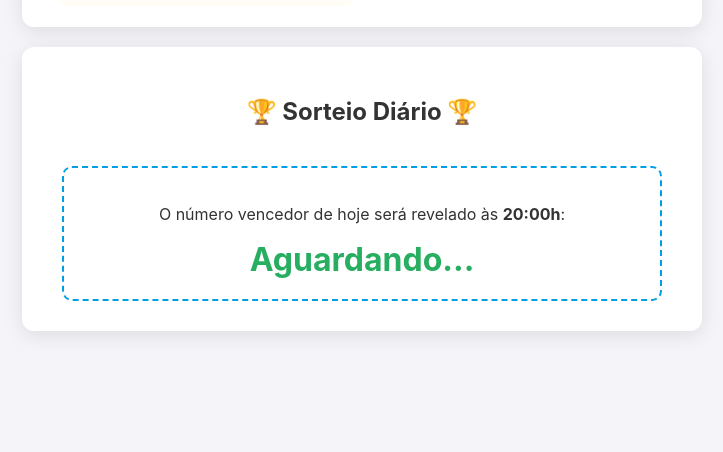
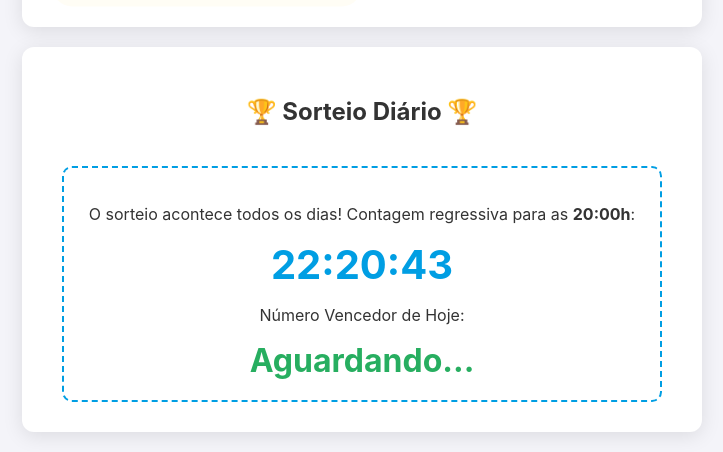
Before and after one commit to Tedesqui/rifa, a website: page index.html in a window 1280 px wide. Shown: the part 534-986 px from the top of the page, without its empty margins (278-1001 px from the left). Before the commit the page ends 885 px from the top, so only its background shows below. Drawn offline with Linux system fonts and the light colour scheme; no server answers.

Commit message:
Update index.html

```diff
--- a/index.html
+++ b/index.html
@@ -19,6 +19,13 @@
         .badge { position: absolute; top: -1px; right: -1px; background-color: var(--highlight-color); color: var(--dark-text); padding: 5px 15px; font-size: 0.8em; font-weight: bold; border-bottom-left-radius: 10px; }
         @keyframes pulse-border { 0% { box-shadow: 0 0 0 0 rgba(255,193,7,.7); } 70% { box-shadow: 0 0 0 10px rgba(255,193,7,0); } 100% { box-shadow: 0 0 0 0 rgba(255,193,7,0); } }
         .results-container { margin-top: 40px; padding: 20px; border: 2px dashed var(--primary-color); border-radius: 10px; }
+        /* CSS PARA A CONTAGEM REGRESSIVA */
+        #countdown {
+            font-size: 2.5em;
+            font-weight: bold;
+            margin: 10px 0;
+            color: var(--primary-color);
+        }
         .winner-number { font-size: 2em; font-weight: bold; color: #27ae60; }
         .modal-overlay { position: fixed; top: 0; left: 0; width: 100%; height: 100%; background-color: rgba(0,0,0,0.7); display: none; justify-content: center; align-items: center; z-index: 1000; }
         .modal-content { background-color: #fff; padding: 30px; border-radius: 10px; max-width: 400px; width: 90%; text-align: center; position: relative; max-height: 80vh; overflow-y: auto; }
@@ -32,13 +39,11 @@
         #email-form-group button:hover { background-color: #007bb5; }
         .copy-button { background-color: var(--primary-color); color: white; border: none; padding: 10px 20px; text-align: center; font-size: 16px; margin: 10px 2px; cursor: pointer; border-radius: 5px; }
         #copy-message { margin-top: 10px; color: green; font-weight: bold; display: none; }
-        /* BOTÃO PARA VER NÚMEROS */
         .my-numbers-button {
             background-color: #28a745; color: white; border: none; padding: 10px 20px;
             font-size: 1em; border-radius: 8px; cursor: pointer; margin-top: 20px;
             display: none; /* Começa escondido */
         }
-        /* ESTILOS PARA O MODAL DE NÚMEROS SALVOS */
         .ticket-list { list-style-type: none; padding: 0; margin-top: 20px; }
         .ticket-item { background-color: #f4f4f9; border-left: 5px solid var(--primary-color); margin-bottom: 15px; padding: 15px; text-align: left; border-radius: 5px; }
         .ticket-item .date { font-size: 0.8em; color: #666; }
@@ -48,7 +53,7 @@
 <body>
     <div class="container">
         <h1>Rifa Online Especial!</h1>
-        <p>Escolha uma opção, pague com PIX e se acertar o número sorteado receba 10 VEZES o valor que apostou!</p>
+        <p><strong>Escolha uma opção, pague com PIX e se acertar o número sorteado receba 10 VEZES o valor que apostou!</strong></p>
         <div class="options-container">
             <div class="option-card" onclick="openPixModal(5.00)"><h3>1 Número</h3><div class="price">R$ 5,00</div></div>
             <div class="option-card" onclick="openPixModal(10.00)"><h3>3 Números</h3><div class="price">R$ 10,00</div></div>
@@ -60,7 +65,9 @@
     <div class="container">
         <h2>🏆 Sorteio Diário 🏆</h2>
         <div class="results-container">
-            <p>O número vencedor de hoje será revelado às <strong>20:00h</strong>:</p>
+            <p>O sorteio acontece todos os dias! Contagem regressiva para as <strong>20:00h</strong>:</p>
+            <div id="countdown">--:--:--</div>
+            <p>Número Vencedor de Hoje:</p>
             <div class="winner-number">Aguardando...</div>
         </div>
     </div>
@@ -96,8 +103,7 @@
             <span class="close-button" onclick="closeMyNumbersModal()">&times;</span>
             <h2>Seus Bilhetes Salvos</h2>
             <div id="my-tickets-container">
-                <ul class="ticket-list" id="ticket-list-ul">
-                    </ul>
+                <ul class="ticket-list" id="ticket-list-ul"></ul>
             </div>
         </div>
     </div>
@@ -105,14 +111,11 @@
     <script>
         let paymentCheckInterval, currentAmount, currentEmail, currentPaymentId;
 
-        // FUNÇÃO DO MODAL DE PAGAMENTO CORRIGIDA
         function openPixModal(amount) {
             currentAmount = amount;
             document.getElementById('pix-modal').style.display = 'flex';
-            // Garante que o formulário de email sempre apareça primeiro
             document.getElementById('email-form-group').style.display = 'block';
             document.getElementById('pix-payment-group').style.display = 'none';
-            // Limpa o campo de e-mail para novas compras
             const emailInput = document.getElementById('user-email');
             if(emailInput) emailInput.value = '';
         }
@@ -189,7 +192,6 @@
             });
         }
 
-        // Funções para o Modal "Meus Números"
         function showMyNumbers() {
             const tickets = JSON.parse(localStorage.getItem('meusBilhetes')) || [];
             const listElement = document.getElementById('ticket-list-ul');
@@ -227,7 +229,29 @@
             }
         }
 
+        // FUNÇÃO DA CONTAGEM REGRESSIVA ADICIONADA
+        function startDailyCountdown() {
+            const countdownElement = document.getElementById('countdown');
+            if (!countdownElement) return;
+
+            setInterval(() => {
+                const now = new Date();
+                let target = new Date(now);
+                target.setHours(20, 0, 0, 0);
+                if (now > target) {
+                    target.setDate(target.getDate() + 1);
+                }
+                const distance = target - now;
+                const hours = Math.floor((distance % (1000 * 60 * 60 * 24)) / (1000 * 60 * 60));
+                const minutes = Math.floor((distance % (1000 * 60 * 60)) / (1000 * 60));
+                const seconds = Math.floor((distance % (1000 * 60)) / 1000);
+                countdownElement.innerHTML = `${(hours < 10 ? '0' : '')}${hours}:${(minutes < 10 ? '0' : '')}${minutes}:${(seconds < 10 ? '0' : '')}${seconds}`;
+            }, 1000);
+        }
+
         window.onload = () => {
+            // CHAMADA DA FUNÇÃO DA CONTAGEM REGRESSIVA
+            startDailyCountdown();
             updateWinnerNumber();
             setInterval(updateWinnerNumber, 30000);
 
```
